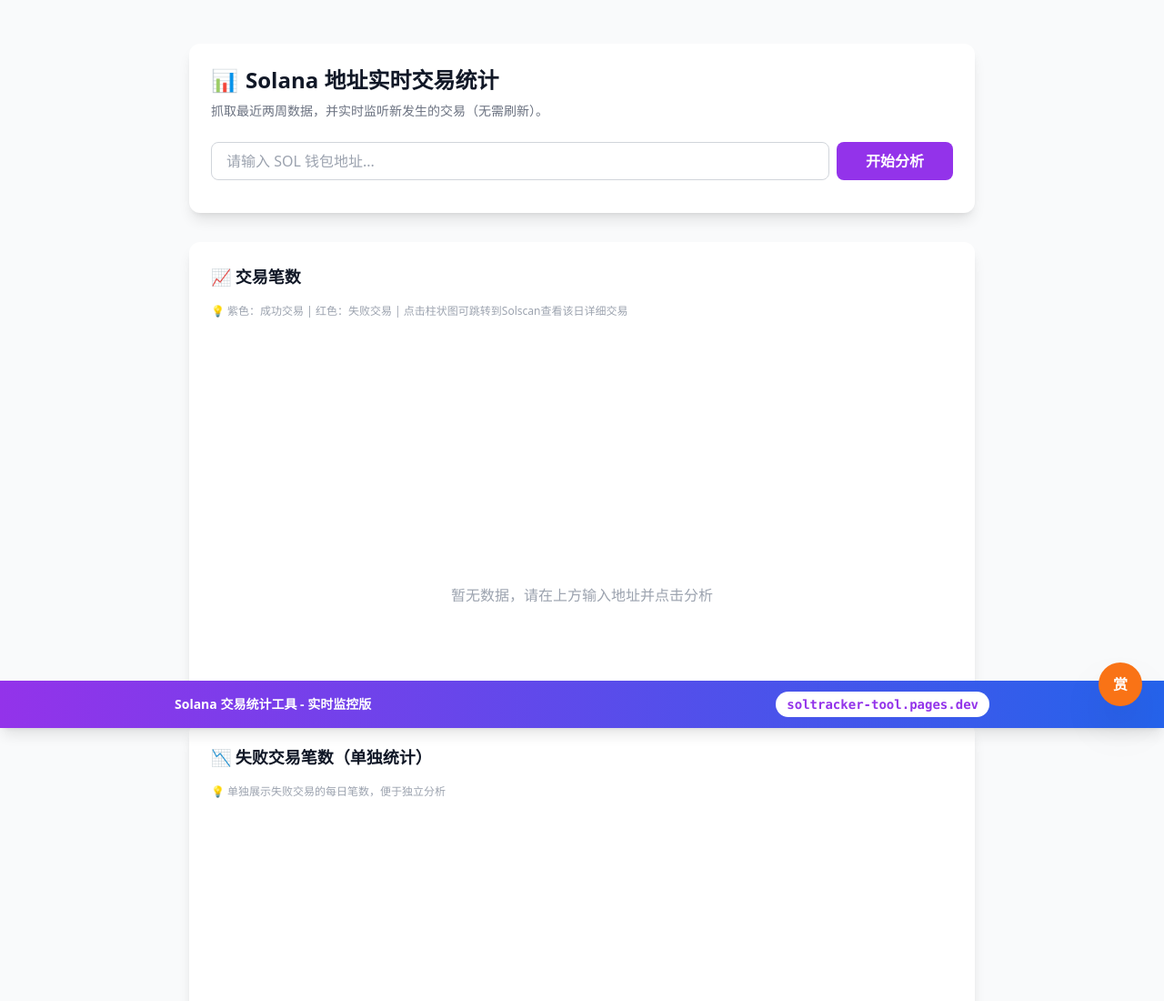
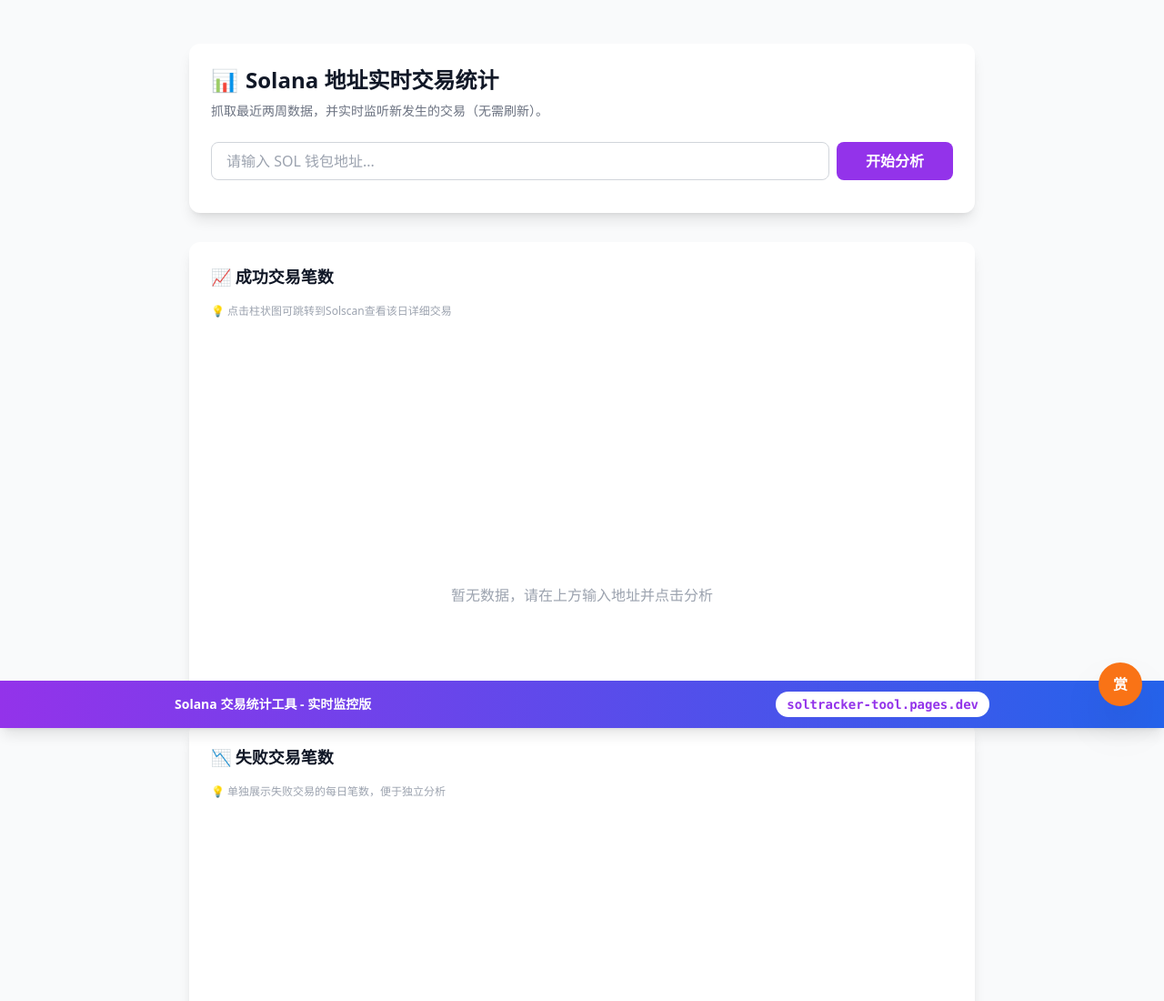
Before and after one commit to Donggubo/soltracker-tool, a plain HTML site: page index.html in a window 1280 px wide. Shown: the top 1100 px of the page at 91% size. Drawn offline with nearby package versions, Linux system fonts and the light colour scheme; a script that the page names is missing.

Commit message:
change-description

```diff
--- a/index.html
+++ b/index.html
@@ -81,8 +81,8 @@
         </div>
 
         <div class="bg-white rounded-xl shadow-lg p-6">
-            <h2 class="text-lg font-bold text-gray-900 mb-4">📈 交易笔数</h2>
-            <p class="text-xs text-gray-400 mb-3">💡 紫色：成功交易 | 红色：失败交易 | 点击柱状图可跳转到Solscan查看该日详细交易</p>
+            <h2 class="text-lg font-bold text-gray-900 mb-4">📈 成功交易笔数</h2>
+            <p class="text-xs text-gray-400 mb-3">💡 点击柱状图可跳转到Solscan查看该日详细交易</p>
             <canvas id="txChart" width="400" height="200"></canvas>
             <div id="emptyState" class="py-20 text-center text-gray-400">
                 暂无数据，请在上方输入地址并点击分析
@@ -90,7 +90,7 @@
         </div>
 
         <div class="bg-white rounded-xl shadow-lg p-6 mt-6">
-            <h2 class="text-lg font-bold text-gray-900 mb-4">📉 失败交易笔数（单独统计）</h2>
+            <h2 class="text-lg font-bold text-gray-900 mb-4">📉 失败交易笔数</h2>
             <p class="text-xs text-gray-400 mb-3">💡 单独展示失败交易的每日笔数，便于独立分析</p>
             <canvas id="failChart" width="400" height="200"></canvas>
         </div>
```
